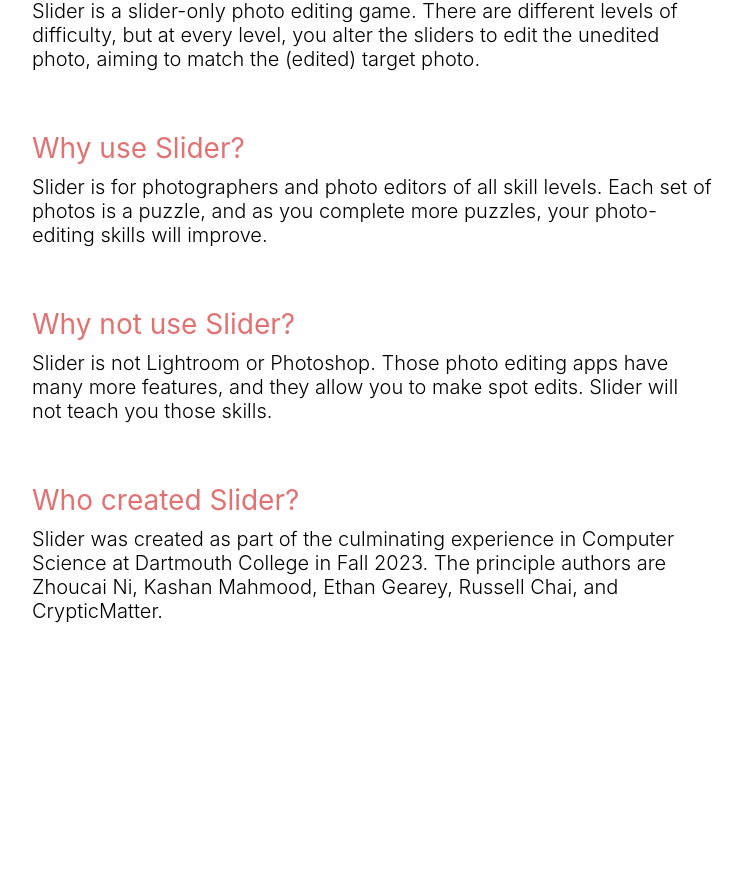
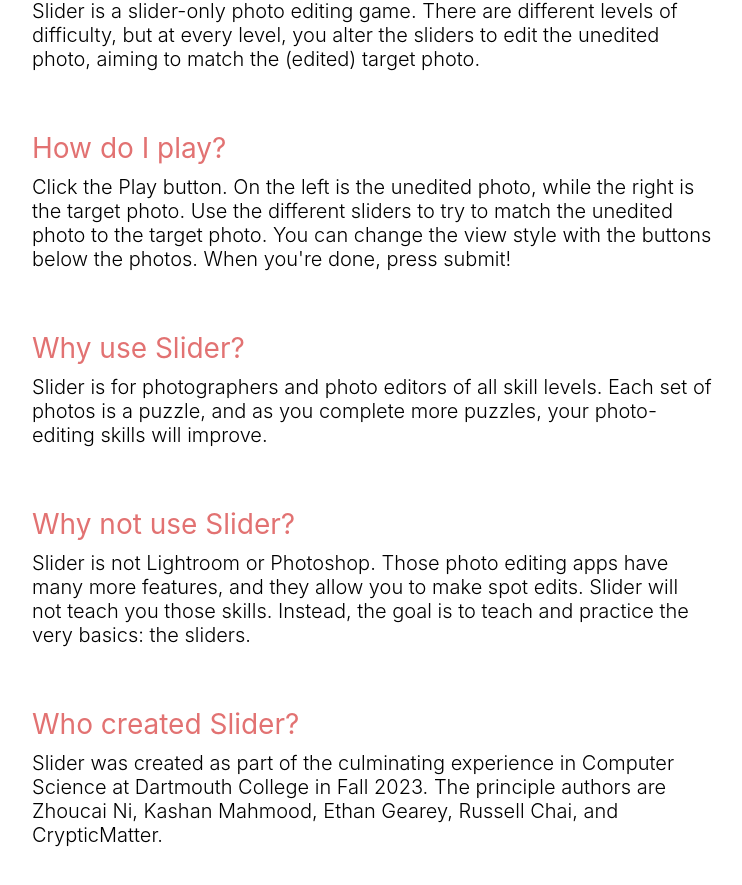
Before and after one commit to dartmouth-cs98-23f/slider.fun-frontend, a React (Create React App) app: page / in a window 1280 px wide. Shown: the part 1216-2101 px from the top of the page, without its empty margins (268-1010 px from the left). Before the commit the page ends 1899 px from the top, so only its background shows below. Built offline with nearby package versions, Linux system fonts and the light colour scheme.

Commit message:
Added more to tutorial text

```diff
--- a/src/pages/Home.jsx
+++ b/src/pages/Home.jsx
@@ -37,6 +37,12 @@
           Slider is a slider-only photo editing game. There are different levels of difficulty, but at every level, you alter the sliders to edit the unedited photo, aiming to match the (edited) target photo.
         </p>
         <h2 className="tutorialHeader2">
+          How do I play?
+        </h2>
+        <p className="tutorialParagraph">
+          Click the Play button. On the left is the unedited photo, while the right is the target photo. Use the different sliders to try to match the unedited photo to the target photo. You can change the view style with the buttons below the photos. When you're done, press submit!
+        </p>
+        <h2 className="tutorialHeader2">
           Why use Slider?
         </h2>
         <p className="tutorialParagraph">
@@ -46,7 +52,7 @@
           Why not use Slider?
         </h2>
         <p className="tutorialParagraph">
-          Slider is not Lightroom or Photoshop. Those photo editing apps have many more features, and they allow you to make spot edits. Slider will not teach you those skills.
+          Slider is not Lightroom or Photoshop. Those photo editing apps have many more features, and they allow you to make spot edits. Slider will not teach you those skills. Instead, the goal is to teach and practice the very basics: the sliders.
         </p>
         <h2 className="tutorialHeader2">
           Who created Slider?
```
